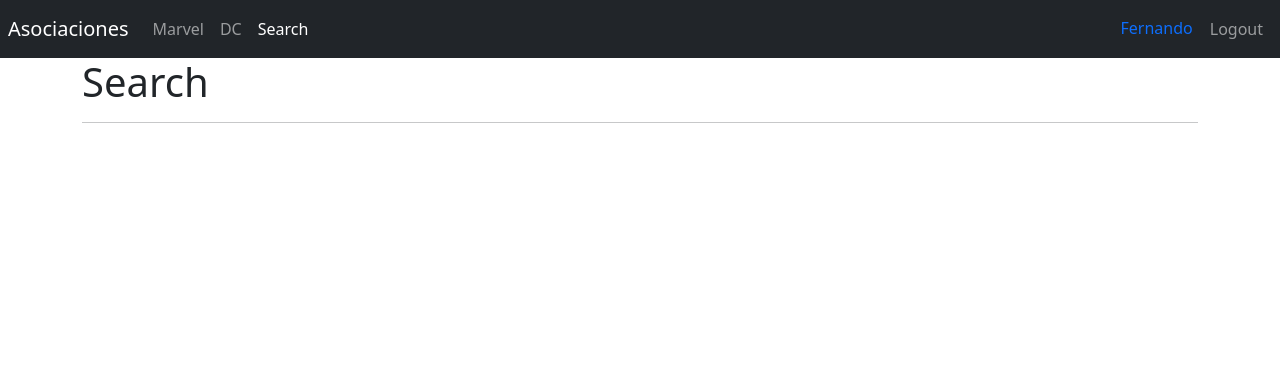
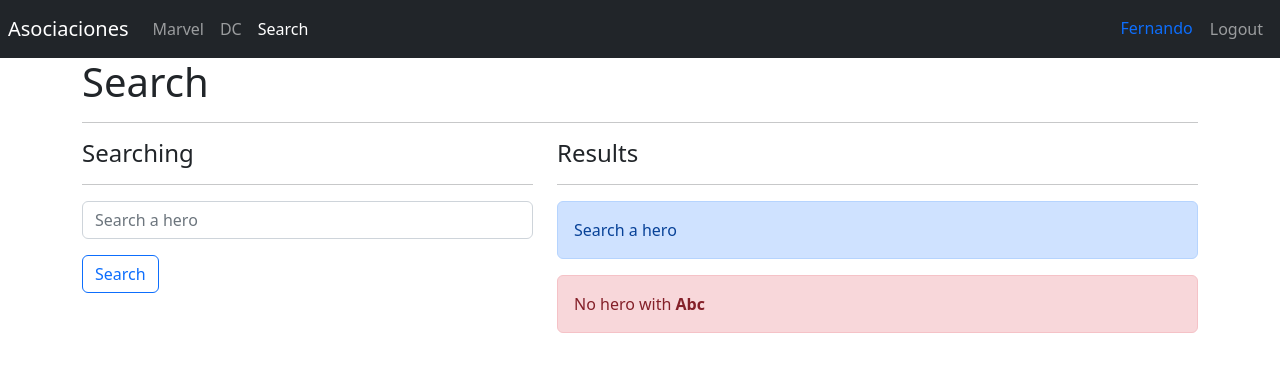
Before and after one commit to GerardoGtz25/ReactHeros, a React (Vite) app: page /search in a window 1280 px wide. Shown: the top 372 px of the page. Built offline with nearby package versions, Linux system fonts and the light colour scheme.

Commit message:
ADDED: Search page

```diff
--- a/src/heroes/pages/SearchPage.jsx
+++ b/src/heroes/pages/SearchPage.jsx
@@ -1,8 +1,38 @@
+import { HeroCard } from '../components/HeroCard';
+
 export const SearchPage = () => {
   return (
     <>
       <h1>Search</h1>
       <hr />
+      <div className='row'>
+        <div className='col-5'>
+          <h4>Searching</h4>
+          <hr />
+          <form action=''>
+            <input
+              type='text'
+              name='searchText'
+              id=''
+              placeholder='Search a hero'
+              className='form-control'
+              autoComplete='off'
+            />
+            <button type='submit' className='btn btn-outline-primary mt-3'>
+              Search
+            </button>
+          </form>
+        </div>
+        <div className='col-7'>
+          <h4>Results</h4>
+          <hr />
+          <div className='alert alert-primary'>Search a hero</div>
+          <div className='alert alert-danger'>
+            No hero with <b>Abc</b>
+          </div>
+          {/* <HeroCard /> */}
+        </div>
+      </div>
     </>
   );
 };
```
